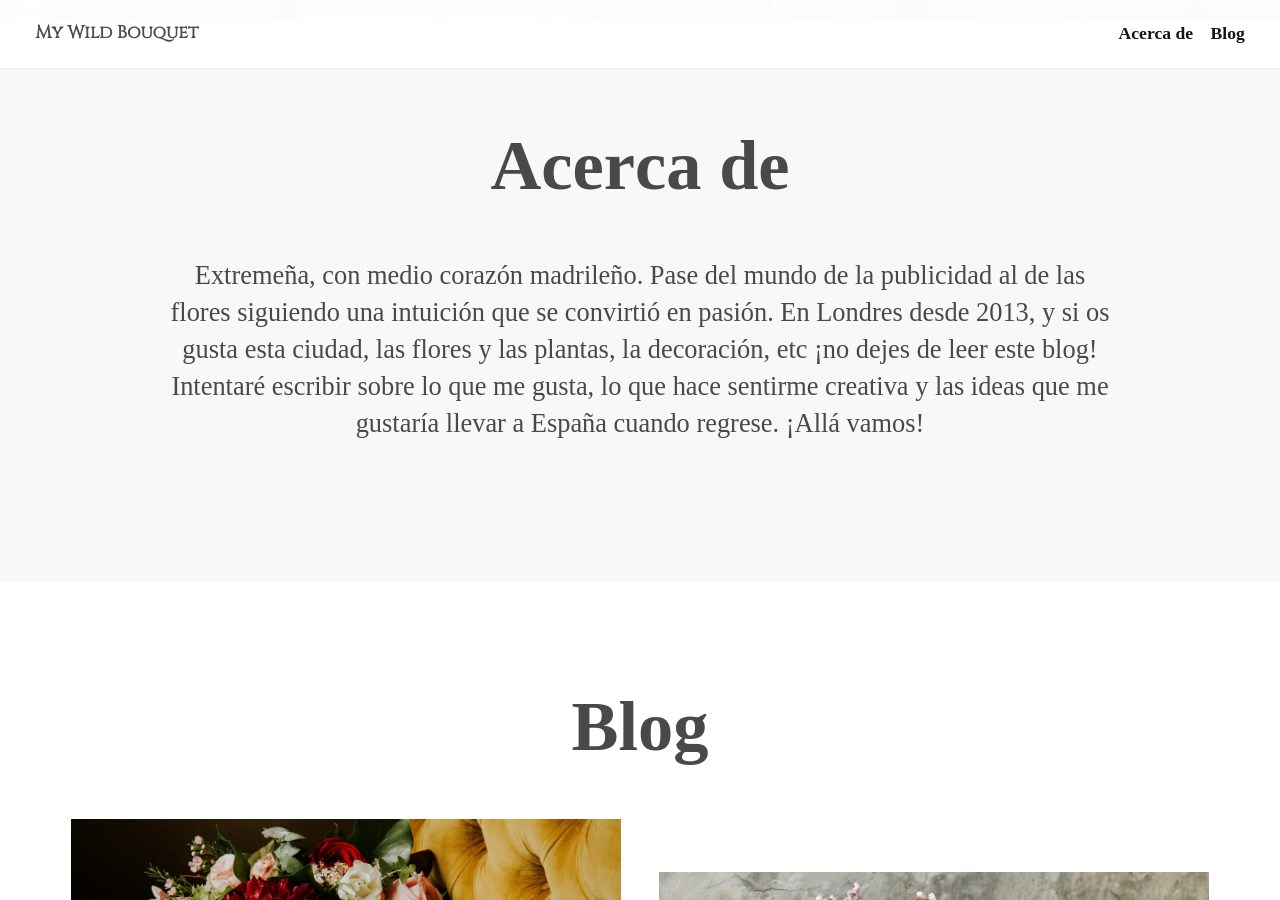
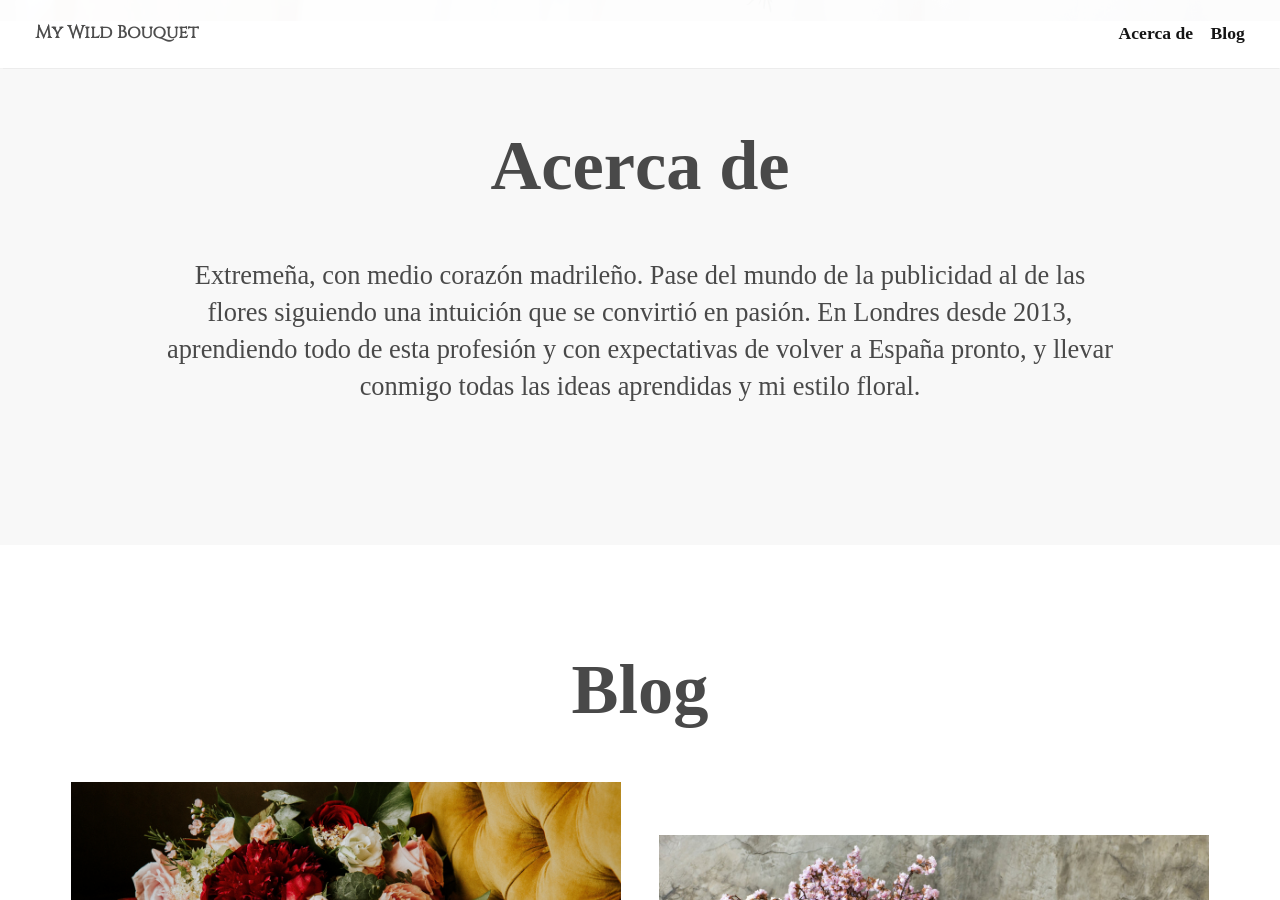
Before and after one commit to keyvanakbary/ramosilvestre.com, a Jekyll site: the page built from src/index.html, in a window 1280 px wide and 900 px high, scrolled down 879 px. Built offline with Jekyll 4.4.1, drawn with Linux system fonts in a browser that asks for light colours; some web fonts are replaced.

Commit message:
Update index.html

```diff
--- a/src/index.html
+++ b/src/index.html
@@ -18,7 +18,7 @@ layout: default
   <div class="grid">
     <h1 class="section-header">Acerca de</h1>
     <div class="about">
-      <p class="about__text wow fadeInUp" data-wow-delay="300ms"> Extremeña, con medio corazón madrileño. Pase del mundo de la publicidad al de las flores siguiendo una intuición que se convirtió en pasión. En Londres desde 2013, y si os gusta esta ciudad, las flores y las plantas, la decoración, etc ¡no dejes de leer este blog! Intentaré escribir sobre lo que me gusta, lo que hace sentirme creativa y las ideas que me gustaría llevar a España cuando regrese. ¡Allá vamos!</p>
+      <p class="about__text wow fadeInUp" data-wow-delay="300ms"> Extremeña, con medio corazón madrileño. Pase del mundo de la publicidad al de las flores siguiendo una intuición que se convirtió en pasión. En Londres desde 2013, aprendiendo todo de esta profesión y con expectativas de volver a España pronto, y llevar conmigo todas las ideas aprendidas y mi estilo floral.</p>
     </div>
     <div id="instafetch" class="container-triple"></div>
   </div>
```
